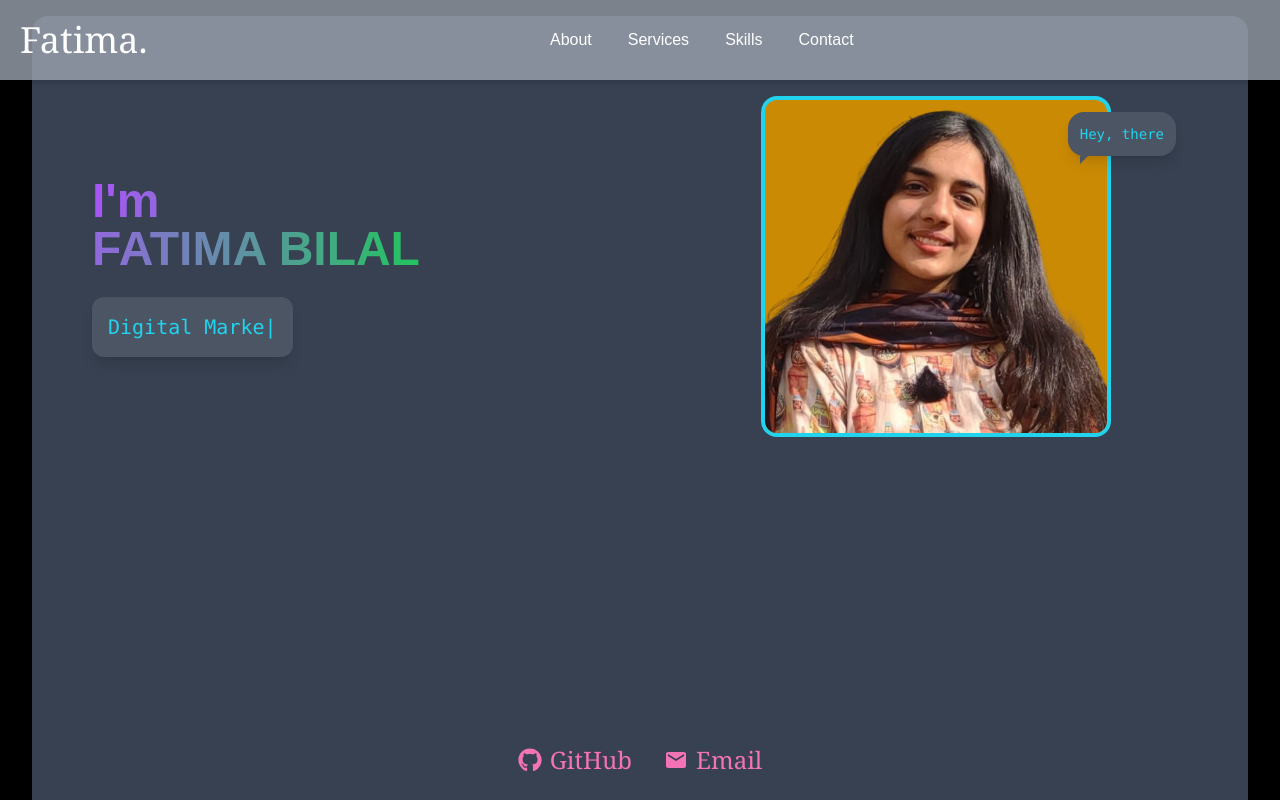
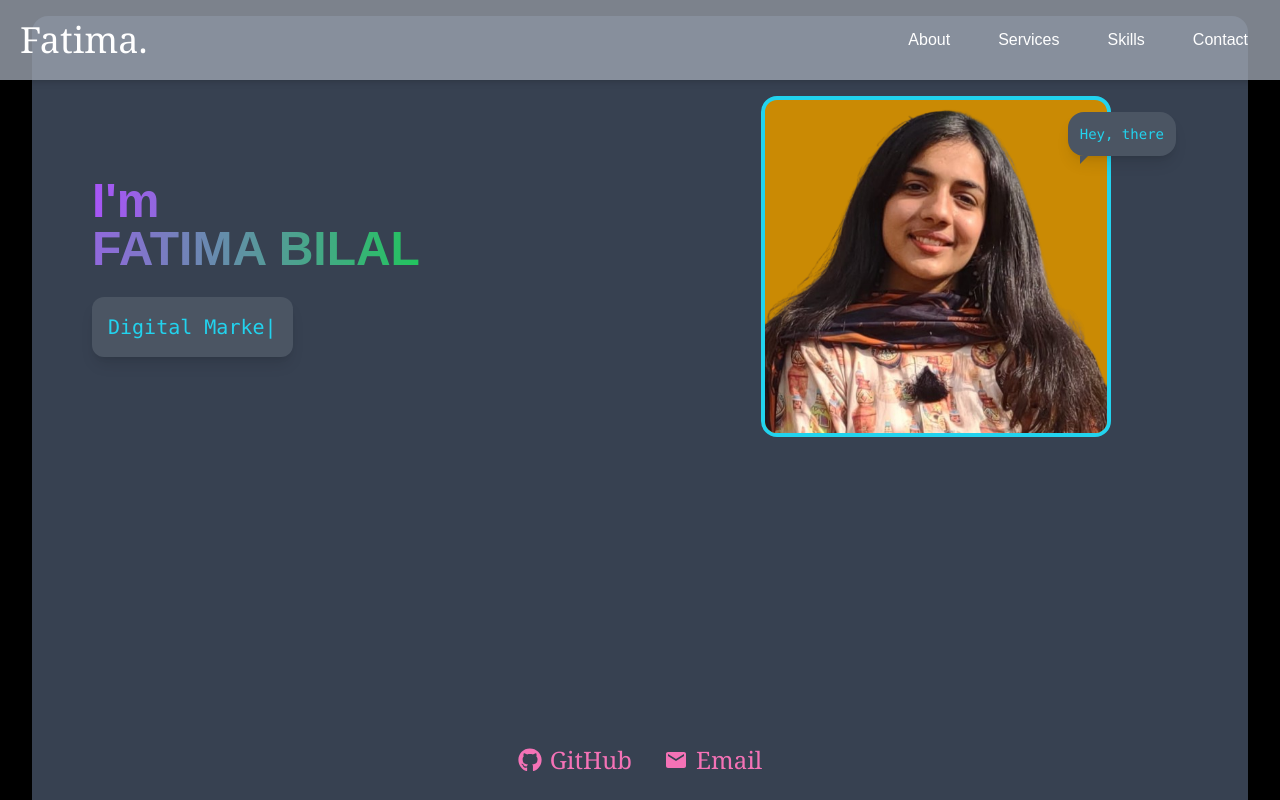
Before and after one commit to FatimaBilal110/Portfolio, a Next.js app: page / in a window 1280 px wide. Shown: the top 800 px of the page. Built offline with nearby package versions, Linux system fonts and the light colour scheme.

Commit message:
updation

```diff
--- a/src/components/Navbar.jsx
+++ b/src/components/Navbar.jsx
@@ -1,28 +1,96 @@
-import React from 'react'
-import Link from 'next/link'
+"use client";
+import React, { useState } from "react";
+import Link from "next/link";
 
 const Navbar = () => {
+  const [isOpen, setIsOpen] = useState(false);
+
+  const links = [
+    { name: "About", href: "#about", hover: "hover:text-green-800" },
+    { name: "Services", href: "#services", hover: "hover:text-purple-500" },
+    { name: "Skills", href: "#skills", hover: "hover:text-cyan-400" },
+    { name: "Contact", href: "#contact", hover: "hover:text-cyan-400" },
+  ];
+
   return (
     <nav className="fixed top-0 left-0 w-full bg-gray-400/80 shadow-md z-50">
-    <div className='flex flex-wrap items-center justify-center mx-auto p-5'>
-     <Link href={"#hero"} className='text-4xl text-white font-serif'>
-    Fatima.
-     </Link>
-     <div className='flex flex-wrap space-x-6 items-center justify-center mx-auto'>
-        <ul className='flex flex-wrap gap-4 mt-4 md:mt-0'>
-            <li> <Link href={"#about"} className='block py-1 pl-2 pr-3 text-white hover:text-green-800'>About</Link></li>
+      <div className="flex items-center justify-between mx-auto p-5 max-w-7xl">
 
+        <Link href={"#hero"} className="text-4xl text-white font-serif">
+          Fatima.
+        </Link>
 
-            <li> <Link href={"#services"} className='block py-1 pl-2 pr-3 text-white hover:text-purple-500'>Services</Link></li>
+        <ul className="hidden md:flex gap-6">
+          {links.map((link) => (
+            <li key={link.name}>
+              <Link
+                href={link.href}
+                className={`block py-1 px-3 text-white ${link.hover}`}
+              >
+                {link.name}
+              </Link>
+            </li>
+          ))}
+        </ul>
 
-            <li> <Link href={"#skills"} className='block py-1 pl-2 pr-3 text-white hover:text-cyan-400'>Skills</Link></li>
+        <button
+          onClick={() => setIsOpen(!isOpen)}
+          className="md:hidden text-white focus:outline-none" >
 
-            <li> <Link href={"#contact"} className='block py-1 pl-2 pr-3 text-white hover:text-cyan-400'>Contact</Link></li>
-        </ul>
-     </div>
-     </div>
+          {isOpen ? (
+            // Close Icon
+            <svg
+              xmlns="http://www.w3.org/2000/svg"
+              className="h-6 w-6"
+              fill="none"
+              viewBox="0 0 24 24"
+              stroke="currentColor"
+            >
+              <path
+                strokeLinecap="round"
+                strokeLinejoin="round"
+                strokeWidth={2}
+                d="M6 18L18 6M6 6l12 12"
+              />
+            </svg>
+          ) : (
+            <svg
+              xmlns="http://www.w3.org/2000/svg"
+              className="h-6 w-6"
+              fill="none"
+              viewBox="0 0 24 24"
+              stroke="currentColor"
+            >
+              <path
+                strokeLinecap="round"
+                strokeLinejoin="round"
+                strokeWidth={2}
+                d="M4 6h16M4 12h16M4 18h16"
+              />
+            </svg>
+          )}
+        </button>
+      </div>
+
+      {isOpen && (
+        <div className="md:hidden bg-gray-400/90 shadow-lg border-t border-gray-300">
+          <ul className="flex flex-col p-4 space-y-2">
+            {links.map((link) => (
+              <li key={link.name}>
+                <Link
+                  href={link.href}
+                  className={`block py-2 px-3 text-white ${link.hover}`}
+                  onClick={() => setIsOpen(false)}
+                >
+                  {link.name}
+                </Link>
+              </li>
+            ))}
+          </ul>
+        </div>
+      )}
     </nav>
-  )
-}
+  );
+};
 
 export default Navbar;
```
